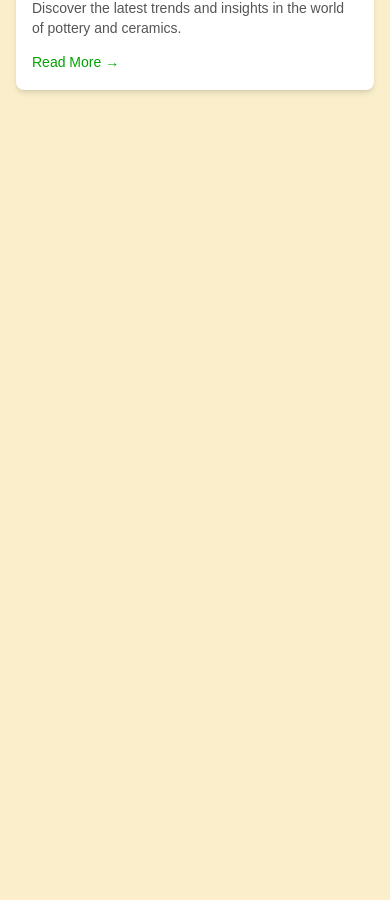
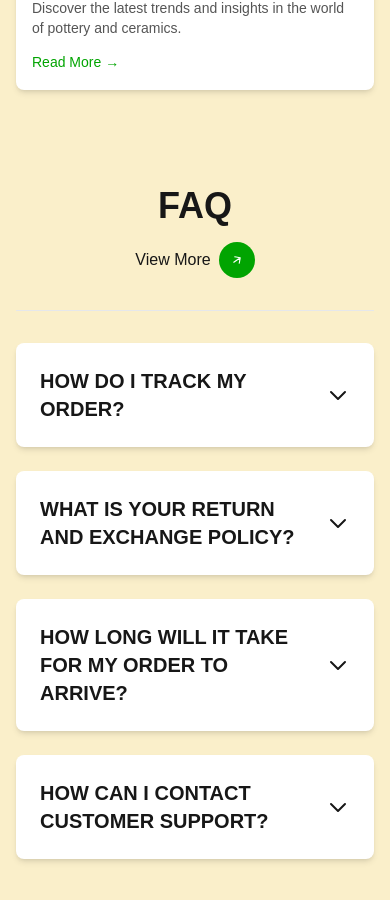
Before and after one commit to M0hammedHaris/mud_potter, a Next.js app: page / in a window 390 px wide. Shown: the part 8937-9837 px from the top of the page. Before the commit the page ends 9075 px from the top, so only its background shows below. Built offline with nearby package versions, Linux system fonts and the light colour scheme.

Commit message:
feat: add FAQ component for common questions and answers

```diff
--- a/src/app/page.tsx
+++ b/src/app/page.tsx
@@ -8,6 +8,7 @@ import { DealsOfTheMonth } from "@/components/deals-of-the-month";
 import { OurBestSeller } from "@/components/our-best-seller";
 import CustomerReviews from "@/components/customer-reviews";
 import { OurBlog } from "@/components/our-blog";
+import { FAQ } from "@/components/faq";
 
 export default function Home() {
   // Define the carousel images - using 4 different pottery-related images
@@ -31,6 +32,7 @@ export default function Home() {
       <TrendingProducts />
       <CustomerReviews />
       <OurBlog />
+      <FAQ />
     </div>
   );
 }
--- /dev/null
+++ b/src/components/faq.tsx
@@ -0,0 +1,116 @@
+"use client";
+
+import React, { useState } from "react";
+import { ViewMoreButton } from "@/components/ui/view-more-button"; // Assuming this path is correct
+
+interface FAQItemProps {
+  id: string;
+  question: string;
+  answer: string;
+  isOpen: boolean;
+  toggleItem: () => void;
+}
+
+const FAQItemComponent: React.FC<FAQItemProps> = ({ id, question, answer, isOpen, toggleItem }) => {
+  return (
+    <div className="bg-white rounded-lg shadow-md" data-testid={`faq-item-${id}`}>
+      <h2>
+        <button
+          type="button"
+          onClick={toggleItem}
+          aria-expanded={isOpen}
+          aria-controls={`faq-answer-${id}`}
+          data-testid={`faq-question-${id}`}
+          className="flex items-center justify-between w-full p-6 text-left focus:outline-none focus-visible:ring-2 focus-visible:ring-primary focus-visible:ring-offset-2 focus-visible:ring-offset-background"
+        >
+          <span className="text-xl md:text-2xl font-semibold text-card-foreground">{question}</span>
+          <span className="ml-6 flex-shrink-0">
+            <svg
+              className={`w-6 h-6 transform transition-transform duration-300 ease-in-out ${
+                isOpen ? "rotate-180" : "rotate-0"
+              } text-card-foreground`}
+              xmlns="http://www.w3.org/2000/svg"
+              fill="none"
+              viewBox="0 0 24 24"
+              stroke="currentColor"
+              aria-hidden="true"
+            >
+              <path strokeLinecap="round" strokeLinejoin="round" strokeWidth="2" d="M19 9l-7 7-7-7" />
+            </svg>
+          </span>
+        </button>
+      </h2>
+      <div
+        id={`faq-answer-${id}`}
+        className={`overflow-hidden transition-max-height duration-500 ease-in-out ${
+          isOpen ? "max-h-[1000px]" : "max-h-0"
+        }`}
+        data-testid={`faq-answer-${id}`}
+      >
+        <div className="p-6 pt-0">
+          <p className="text-base md:text-lg text-muted-foreground">{answer}</p>
+        </div>
+      </div>
+    </div>
+  );
+};
+
+const faqData = [
+  {
+    id: "q1",
+    question: "HOW DO I TRACK MY ORDER?",
+    answer: "Once your order has shipped, you will receive an email with a tracking number and a link to the carrier\'s website. You can use this information to track the status of your delivery.",
+  },
+  {
+    id: "q2",
+    question: "WHAT IS YOUR RETURN AND EXCHANGE POLICY?",
+    answer: "We offer a 30-day return and exchange policy for most items. Please visit our returns page for detailed information and instructions.",
+  },
+  {
+    id: "q3",
+    question: "HOW LONG WILL IT TAKE FOR MY ORDER TO ARRIVE?",
+    answer: "Order processing typically takes 1-2 business days. Shipping times vary depending on your location and the shipping method selected. Standard shipping usually takes 3-7 business days.",
+  },
+  {
+    id: "q4",
+    question: "HOW CAN I CONTACT CUSTOMER SUPPORT?",
+    answer: "You can contact our customer support team via email at support@mudpotter.com or by calling our toll-free number at 1-800-MUD-POTS during business hours (Monday-Friday, 9 AM - 5 PM EST).",
+  },
+];
+
+export function FAQ() {
+  const [openItems, setOpenItems] = useState<Record<string, boolean>>({});
+
+  const toggleItem = (id: string) => {
+    setOpenItems((prevOpenItems) => ({
+      ...prevOpenItems,
+      [id]: !prevOpenItems[id],
+    }));
+  };
+
+  return (
+    <section className="bg-background py-12 md:py-16 lg:py-20" data-testid="faq-section">
+      <div className="max-w-6xl mx-auto px-4 sm:px-6 lg:px-8">
+        <div className="flex flex-col sm:flex-row justify-between items-center mb-8 md:mb-12">
+          <h2 className="text-4xl sm:text-5xl lg:text-6xl font-bold text-foreground mb-4 sm:mb-0">
+            FAQ
+          </h2>
+          <ViewMoreButton href="/faq" />
+        </div>
+        <hr className="border-t border-border mb-8 md:mb-12" />
+        <div className="space-y-6">
+          {faqData.map((item) => (
+            <FAQItemComponent
+              key={item.id}
+              id={item.id}
+              question={item.question}
+              answer={item.answer}
+              isOpen={!!openItems[item.id]}
+              toggleItem={() => toggleItem(item.id)}
+            />
+          ))}
+        </div>
+      </div>
+    </section>
+  );
+}
```
